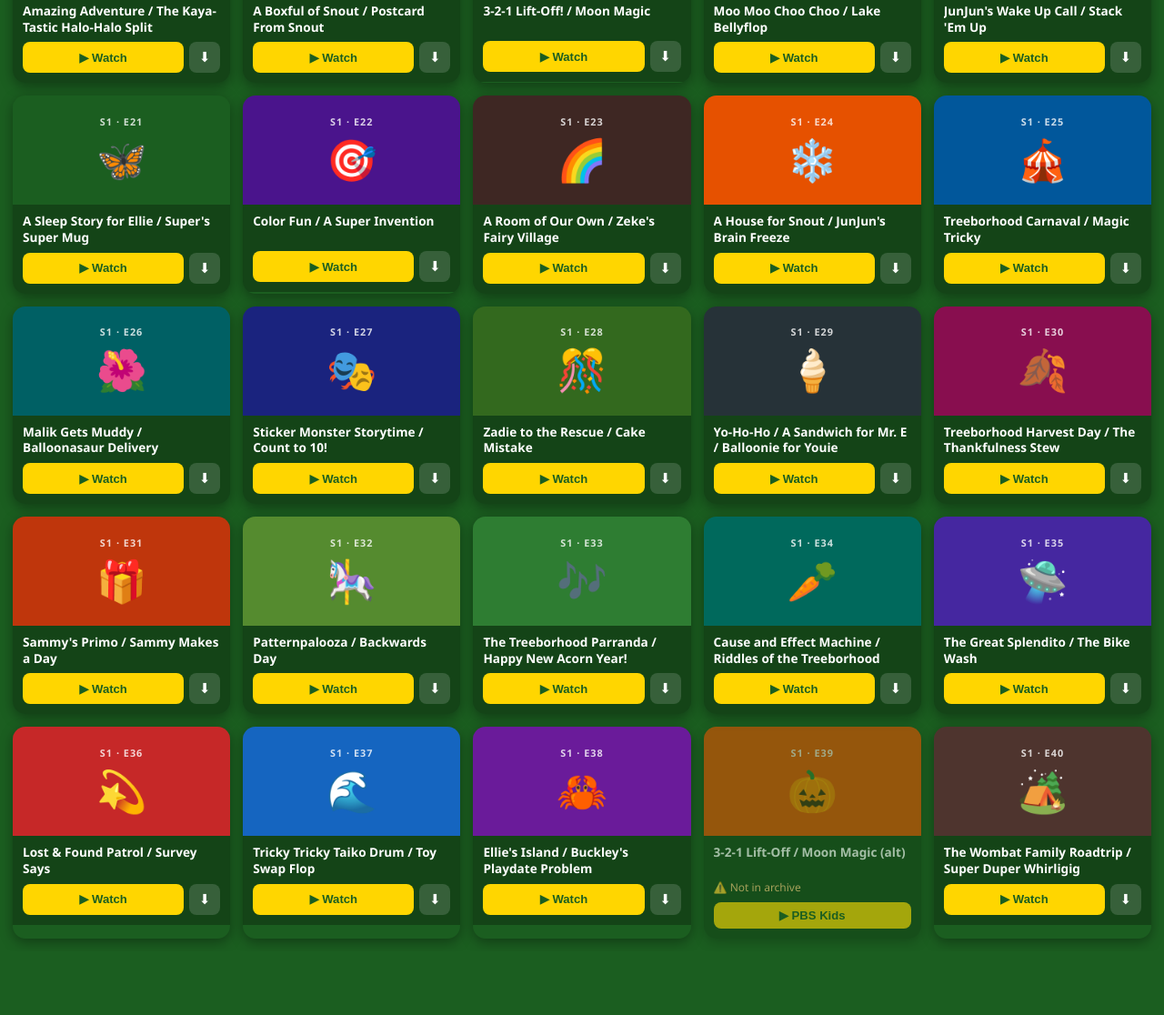
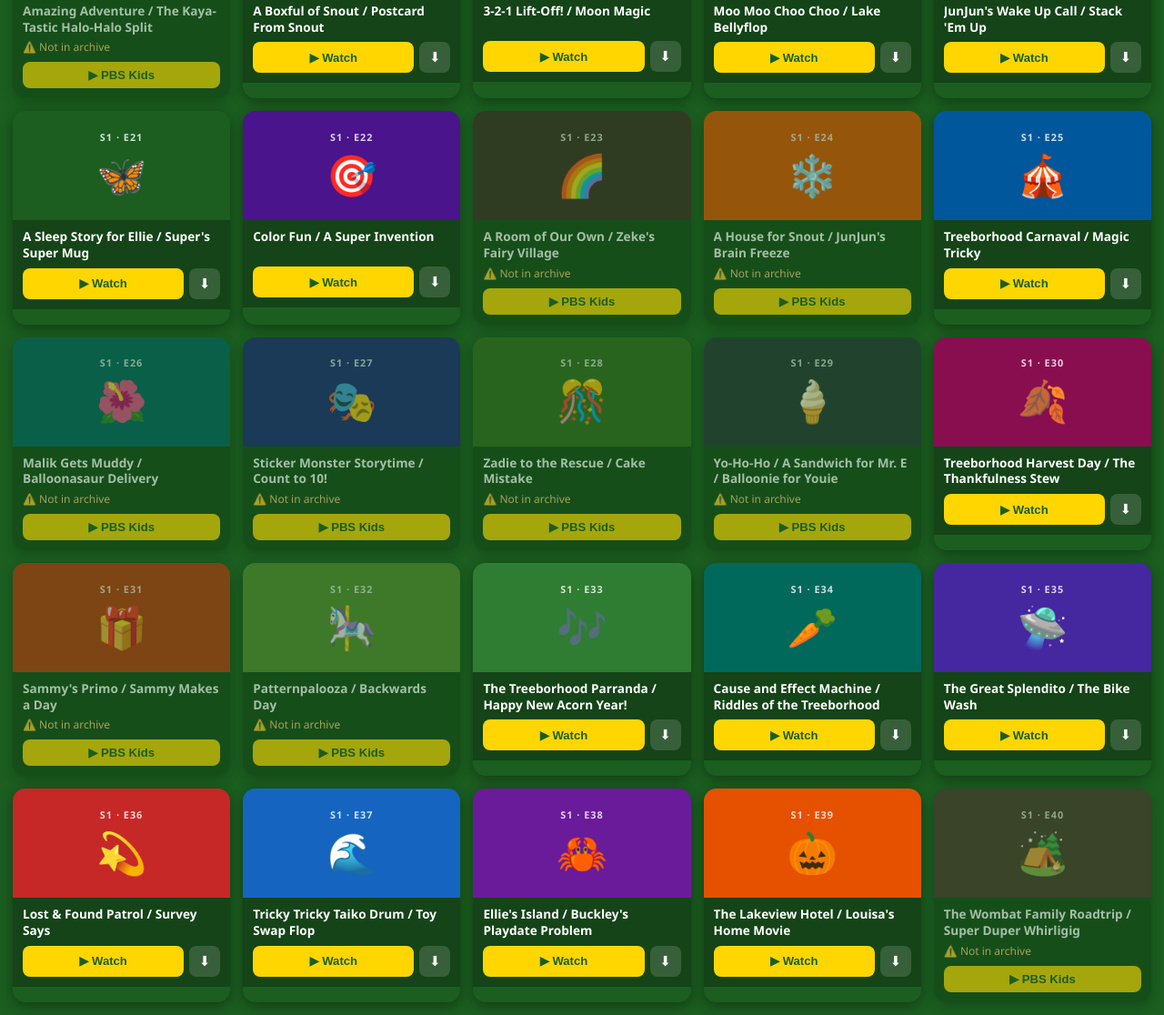
Before and after one commit to pacbash1/WombatsApp, a plain HTML site: page index.html in a window 1280 px wide. Shown: the part 988-2104 px from the top of the page at 91% size. Before the commit the page ends 2034 px from the top, so only its background shows below. Drawn offline with Linux system fonts and the light colour scheme.

Commit message:
Fix all episode URLs

```diff
--- a/index.html
+++ b/index.html
@@ -189,7 +189,7 @@
 // ─────────────────────────────────────────────────────────────────────────
 // Episode data
 // ─────────────────────────────────────────────────────────────────────────
-const S1_BASE = 'https://archive.org/download/work-it-out-wombats-s-01-e-04-speical-delivery-campout-confusion/';
+const S1_BASE = 'https://pacbash1.github.io/WombatsApp/Episodes/';
 const PBS_URL = 'https://pbskids.org/videos/work-it-out-wombats';
 
 const SEASONS = [
@@ -211,32 +211,32 @@
       { e:12, title:"Bake It Til You Make It / Zoom In Zadie",                  file:"Work It Out Wombats! S01E12 - Bake It Til You Make It; Zoom In Zadie.mp4" },
       { e:13, title:"Helper For the Day / Racecar Wombats",                      file:"Work It Out Wombats! S01E13 - Helper For the Day; Racecar Wombats.mp4" },
       { e:14, title:"Talent Turmoil / Zeke's Collection Selection",              file:"Work It Out Wombats! S01E14 - Talent Turmoik; Zeke's Collection Selection.mp4" },
-      { e:15, title:"The Treeborhood Photo Album / Runway Recycling",            file:"Work It Out Wombats! S01E15 - The Treeborhood Photo Album; Runway Recyling.mp4" },
-      { e:16, title:"Amazing Adventure / The Kaya-Tastic Halo-Halo Split",      file:"Work It Out Wombats! S01E16 - Amazing Adventure; The Kaya-Tastic Banana-tastic Halo-Halo Split.mp4" },
+      { e:15, title:"The Treeborhood Photo Album / Runway Recycling",            file:"Work It Out Wombats! S01E15 - The Treeborhood Photo Album; Runway Recyling (1).mp4" },
+      { e:16, title:"Amazing Adventure / The Kaya-Tastic Halo-Halo Split",      file:null },
       { e:17, title:"A Boxful of Snout / Postcard From Snout",                   file:"Work It Out Wombats! S01E17 - A Boxful of Snout; Postcard From Snout.mp4" },
       { e:18, title:"3-2-1 Lift-Off! / Moon Magic",                             file:"Work It Out Wombats! S01E18 - 3-2-1 Lift-Off; Moon Magic.mp4" },
       { e:19, title:"Moo Moo Choo Choo / Lake Bellyflop",                        file:"Work It Out Wombats! S01E19 - Moo Moo Choo Choo; Lake Bellyflop.mp4" },
       { e:20, title:"JunJun's Wake Up Call / Stack 'Em Up",                      file:"Work It Out Wombats! S01E20 - JunJun's Wake Up Call; Stack 'Em Up.mp4" },
       { e:21, title:"A Sleep Story for Ellie / Super's Super Mug",               file:"Work It Out Wombats! S01E21 - A Sleep Story for Ellie; Super's Super Mug.mp4" },
       { e:22, title:"Color Fun / A Super Invention",                             file:"Work It Out Wombats! S01E22 - Color Fun; A Super Invention.mp4" },
-      { e:23, title:"A Room of Our Own / Zeke's Fairy Village",                  file:"Work It Out Wombats! S01E23 - A Room of Our Own; Zeke's Fairy Village.mp4" },
-      { e:24, title:"A House for Snout / JunJun's Brain Freeze",                 file:"Work It Out Wombats! S01E24 - A House for Snout; JunJun's Brain Freeze.mp4" },
+      { e:23, title:"A Room of Our Own / Zeke's Fairy Village",                  file:null },
+      { e:24, title:"A House for Snout / JunJun's Brain Freeze",                 file:null },
       { e:25, title:"Treeborhood Carnaval / Magic Tricky",                       file:"Work It Out Wombats! S01E25 - Treeborhood Carnaval; Magic Tricky.mp4" },
-      { e:26, title:"Malik Gets Muddy / Balloonasaur Delivery",                  file:"Work It Out Wombats! S01E26 - Malik Gets Muddy; Ballonasaur Delivery.mp4" },
-      { e:27, title:"Sticker Monster Storytime / Count to 10!",                  file:"Work It Out Wombats! S01E27 - Sticker Monster Storytime; Count to 10!.mp4" },
-      { e:28, title:"Zadie to the Rescue / Cake Mistake",                        file:"Work It Out Wombats! S01E28 - Zadie to the Rescue; Cake Mistake.mp4" },
-      { e:29, title:"Yo-Ho-Ho / A Sandwich for Mr. E / Balloonie for Youie",    file:"Work It Out Wombats! S01E29 - Yo-Ho-Ho; A Sandwich for Mr. E; Balloonie for Youie.mp4" },
+      { e:26, title:"Malik Gets Muddy / Balloonasaur Delivery",                  file:null },
+      { e:27, title:"Sticker Monster Storytime / Count to 10!",                  file:null },
+      { e:28, title:"Zadie to the Rescue / Cake Mistake",                        file:null },
+      { e:29, title:"Yo-Ho-Ho / A Sandwich for Mr. E / Balloonie for Youie",    file:null },
       { e:30, title:"Treeborhood Harvest Day / The Thankfulness Stew",           file:"Work It Out Wombats! S01E30 - Treeborhood Harvest Day; The Treeborhood Thankfulness Stew.mp4" },
-      { e:31, title:"Sammy's Primo / Sammy Makes a Day",                         file:"Work It Out Wombats! S01E31 - Sammy's Primo; Sammy Makes a Day.mp4" },
-      { e:32, title:"Patternpalooza / Backwards Day",                            file:"Work It Out Wombats! S01E32 - Patternpalooza; Backwards Day.mp4" },
+      { e:31, title:"Sammy's Primo / Sammy Makes a Day",                         file:null },
+      { e:32, title:"Patternpalooza / Backwards Day",                            file:null },
       { e:33, title:"The Treeborhood Parranda / Happy New Acorn Year!",          file:"Work It Out Wombats! S01E33 - The Treeborhood Parranda; Happy New Acorn Year!.mp4" },
-      { e:34, title:"Cause and Effect Machine / Riddles of the Treeborhood",     file:"Work It Out Wombats! S01E34 - The Treeborhood Cause and Effect Machine; Riddles of the Treeborhood.mp4" },
-      { e:35, title:"The Great Splendito / The Bike Wash",                       file:"Work It Out Wombats! S01E35 - The Great Splendito; The Bike Wash.mp4" },
-      { e:36, title:"Lost & Found Patrol / Survey Says",                         file:"https://archive.org/download/work-it-out-wombats/Work%20It%20Out%20Wombats%20-%20Lost%20And%20Found%20Patrol.mp4" },
-      { e:37, title:"Tricky Tricky Taiko Drum / Toy Swap Flop",                 file:"Work It Out Wombats! S01E37 - Tricky Tricky Taiiko Drum; Toy Swap Flop.mp4" },
-      { e:38, title:"Ellie's Island / Buckley's Playdate Problem",               file:"https://archive.org/download/work-it-out-wombats/Work%20It%20Out%20Wombats%20-%20Ellie%27s%20Island.mp4" },
-      { e:39, title:"3-2-1 Lift-Off / Moon Magic (alt)",                         file:null },
-      { e:40, title:"The Wombat Family Roadtrip / Super Duper Whirligig",        file:"Work It Out Wombats! S01E40 - The Wombat Family Roadtrip; A Super Duper Wombat Whirligig.mp4" },
+      { e:34, title:"Cause and Effect Machine / Riddles of the Treeborhood",     file:"Work It Out Wombats - Riddles Of The Treeborhood.mp4" },
+      { e:35, title:"The Great Splendito / The Bike Wash",                       file:"Work It Out Wombats - The Bike Wash.mp4" },
+      { e:36, title:"Lost & Found Patrol / Survey Says",                         file:"Work It Out Wombats - Lost And Found Patrol.mp4" },
+      { e:37, title:"Tricky Tricky Taiko Drum / Toy Swap Flop",                 file:"Work It Out Wombats - Tricky Tricky Taiko Drum.mp4" },
+      { e:38, title:"Ellie's Island / Buckley's Playdate Problem",               file:"Work It Out Wombats - Ellie's Island.mp4" },
+      { e:39, title:"The Lakeview Hotel / Louisa's Home Movie",                  file:"Work It Out Wombats - The Lakeview Hotel.mp4" },
+      { e:40, title:"The Wombat Family Roadtrip / Super Duper Whirligig",        file:null },
     ]
   },
   {
```
